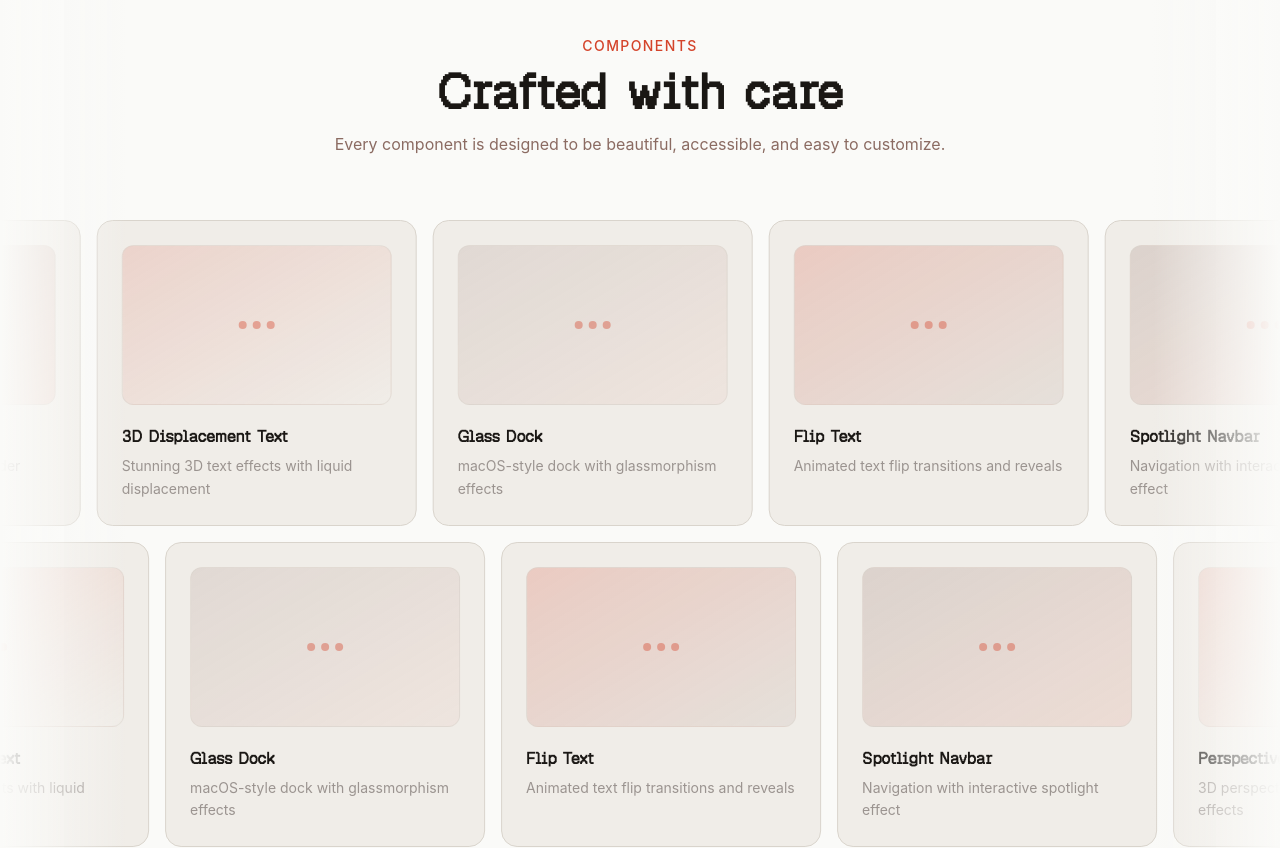
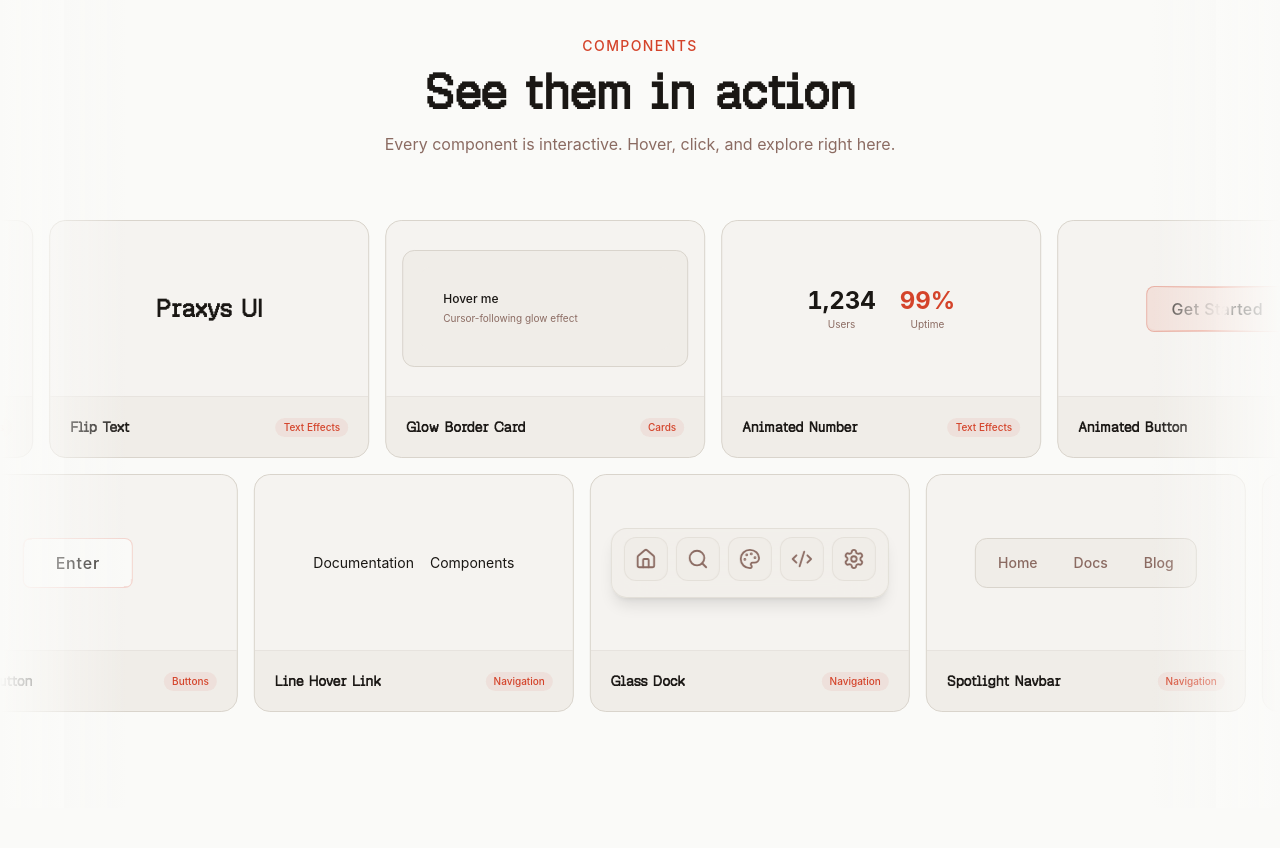
Before and after one commit to sushanttverma/Praxys-UI, a Next.js app: page / in a window 1280 px wide. Shown: the part 860-1708 px from the top of the page. Built offline with nearby package versions, Linux system fonts and the light colour scheme; a web font is replaced by a local one.

Commit message:
feat: redesign component showcase with live interactive demos instead of placeholder cards

```diff
--- a/app/components/ComponentShowcase.tsx
+++ b/app/components/ComponentShowcase.tsx
@@ -1,47 +1,147 @@
 "use client";
 
 import { motion } from "framer-motion";
+import Link from "next/link";
+import { ArrowUpRight } from "lucide-react";
 
-const showcaseCards = [
+// Inline mini-demos — lightweight versions rendered directly
+import AnimatedButton from "@/app/components/ui/animated-button";
+import FlipText from "@/app/components/ui/flip-text";
+import GlowBorderCard from "@/app/components/ui/glow-border-card";
+import AnimatedNumber from "@/app/components/ui/animated-number";
+import LineHoverLink from "@/app/components/ui/line-hover-link";
+import GlassDock from "@/app/components/ui/glass-dock";
+import SpotlightNavbar from "@/app/components/ui/spotlight-navbar";
+import CreepyButton from "@/app/components/ui/creepy-button";
+import { Home, Search, Palette, Code2, Settings } from "lucide-react";
+
+interface ShowcaseItem {
+  title: string;
+  slug: string;
+  category: string;
+  demo: React.ReactNode;
+}
+
+const showcaseItems: ShowcaseItem[] = [
   {
-    title: "Animated Hero",
-    description: "Eye-catching hero sections with smooth animations",
-    gradient: "from-ignite/20 to-blush/10",
+    title: "Animated Button",
+    slug: "animated-button",
+    category: "Buttons",
+    demo: (
+      <div className="flex items-center justify-center">
+        <AnimatedButton>Get Started</AnimatedButton>
+      </div>
+    ),
+  },
+  {
+    title: "Flip Text",
+    slug: "flip-text",
+    category: "Text Effects",
+    demo: (
+      <div className="flex items-center justify-center">
+        <FlipText
+          text="Praxys UI"
+          className="text-2xl font-bold text-chalk font-pixel"
+        />
+      </div>
+    ),
   },
   {
     title: "Glow Border Card",
-    description: "Cards with dynamic glowing border effects",
-    gradient: "from-blush/20 to-ignite/10",
+    slug: "glow-border-card",
+    category: "Cards",
+    demo: (
+      <GlowBorderCard className="!p-4">
+        <p className="text-xs font-medium text-chalk">Hover me</p>
+        <p className="mt-1 text-[10px] text-blush">
+          Cursor-following glow effect
+        </p>
+      </GlowBorderCard>
+    ),
   },
   {
-    title: "3D Displacement Text",
-    description: "Stunning 3D text effects with liquid displacement",
-    gradient: "from-ignite/15 to-transparent",
+    title: "Animated Number",
+    slug: "animated-number",
+    category: "Text Effects",
+    demo: (
+      <div className="flex items-center justify-center gap-6">
+        <div className="text-center">
+          <div className="text-2xl font-bold text-chalk">
+            <AnimatedNumber value={1234} />
+          </div>
+          <p className="text-[10px] text-blush">Users</p>
+        </div>
+        <div className="text-center">
+          <div className="text-2xl font-bold text-ignite">
+            <AnimatedNumber
+              value={99}
+              formatFn={(n) => `${Math.round(n)}%`}
+            />
+          </div>
+          <p className="text-[10px] text-blush">Uptime</p>
+        </div>
+      </div>
+    ),
+  },
+  {
+    title: "Line Hover Link",
+    slug: "line-hover-link",
+    category: "Navigation",
+    demo: (
+      <div className="flex flex-wrap items-center justify-center gap-4 text-sm">
+        <LineHoverLink href="#">Documentation</LineHoverLink>
+        <LineHoverLink href="#" lineColor="var(--color-blush)">
+          Components
+        </LineHoverLink>
+      </div>
+    ),
   },
   {
     title: "Glass Dock",
-    description: "macOS-style dock with glassmorphism effects",
-    gradient: "from-blush/15 to-ignite/5",
-  },
-  {
-    title: "Flip Text",
-    description: "Animated text flip transitions and reveals",
-    gradient: "from-ignite/20 to-blush/10",
+    slug: "glass-dock",
+    category: "Navigation",
+    demo: (
+      <div className="flex items-center justify-center">
+        <GlassDock
+          items={[
+            { icon: <Home className="h-full w-full" />, label: "Home" },
+            { icon: <Search className="h-full w-full" />, label: "Search" },
+            { icon: <Palette className="h-full w-full" />, label: "Design" },
+            { icon: <Code2 className="h-full w-full" />, label: "Code" },
+            {
+              icon: <Settings className="h-full w-full" />,
+              label: "Settings",
+            },
+          ]}
+        />
+      </div>
+    ),
   },
   {
     title: "Spotlight Navbar",
-    description: "Navigation with interactive spotlight effect",
-    gradient: "from-blush/20 to-ignite/10",
+    slug: "spotlight-navbar",
+    category: "Navigation",
+    demo: (
+      <div className="flex items-center justify-center">
+        <SpotlightNavbar
+          items={[
+            { label: "Home", href: "#" },
+            { label: "Docs", href: "#" },
+            { label: "Blog", href: "#" },
+          ]}
+        />
+      </div>
+    ),
   },
   {
-    title: "Perspective Grid",
-    description: "3D perspective grid layout with hover effects",
-    gradient: "from-ignite/15 to-transparent",
-  },
-  {
-    title: "Staggered Grid",
-    description: "Grid layout with staggered entrance animations",
-    gradient: "from-blush/15 to-ignite/5",
+    title: "Creepy Button",
+    slug: "creepy-button",
+    category: "Buttons",
+    demo: (
+      <div className="flex items-center justify-center">
+        <CreepyButton>Enter</CreepyButton>
+      </div>
+    ),
   },
 ];
 
@@ -65,7 +165,7 @@
           transition={{ delay: 0.1 }}
           className="font-pixel text-3xl font-bold text-chalk md:text-5xl"
         >
-          Crafted with care
+          See them in action
         </motion.h2>
         <motion.p
           initial={{ opacity: 0, y: 20 }}
@@ -74,17 +174,18 @@
           transition={{ delay: 0.2 }}
           className="mt-4 text-blush"
         >
-          Every component is designed to be beautiful, accessible, and easy to
-          customize.
+          Every component is interactive. Hover, click, and explore right here.
         </motion.p>
       </div>
 
       {/* Scrolling row 1 - left */}
       <div className="mb-4 flex overflow-hidden">
         <div className="animate-marquee flex gap-4">
-          {[...showcaseCards, ...showcaseCards].map((card, i) => (
-            <ShowcaseCard key={`row1-${i}`} card={card} />
-          ))}
+          {[...showcaseItems.slice(0, 4), ...showcaseItems.slice(0, 4)].map(
+            (item, i) => (
+              <ShowcaseCard key={`row1-${i}`} item={item} index={i} />
+            )
+          )}
         </div>
       </div>
 
@@ -94,9 +195,9 @@
           className="animate-marquee flex gap-4"
           style={{ animationDirection: "reverse", animationDuration: "35s" }}
         >
-          {[...showcaseCards.slice(4), ...showcaseCards.slice(0, 4), ...showcaseCards.slice(4), ...showcaseCards.slice(0, 4)].map(
-            (card, i) => (
-              <ShowcaseCard key={`row2-${i}`} card={card} />
+          {[...showcaseItems.slice(4), ...showcaseItems.slice(4)].map(
+            (item, i) => (
+              <ShowcaseCard key={`row2-${i}`} item={item} index={i} />
             )
           )}
         </div>
@@ -109,31 +210,48 @@
   );
 }
 
-function ShowcaseCard({ card }: { card: (typeof showcaseCards)[number] }) {
+function ShowcaseCard({
+  item,
+  index,
+}: {
+  item: ShowcaseItem;
+  index: number;
+}) {
   return (
-    <div className="card-glow group w-[320px] shrink-0 cursor-pointer rounded-2xl border border-border bg-obsidian p-6 transition-all hover:border-border-light">
-      {/* Preview area */}
-      <div
-        className={`mb-5 flex h-40 items-center justify-center rounded-xl bg-gradient-to-br ${card.gradient} border border-border/50`}
-      >
-        <div className="flex gap-1.5">
-          {[...Array(3)].map((_, i) => (
-            <div
-              key={i}
-              className="h-2 w-2 rounded-full bg-ignite/40 transition-all group-hover:bg-ignite/70"
-              style={{ animationDelay: `${i * 0.1}s` }}
-            />
-          ))}
+    <Link
+      href={`/docs/${item.slug}`}
+      className="card-glow group w-[320px] shrink-0 cursor-pointer rounded-2xl border border-border bg-obsidian transition-all hover:border-border-light block"
+    >
+      {/* Live demo area */}
+      <div className="relative h-44 overflow-hidden rounded-t-2xl border-b border-border/50 bg-void/50 p-4 flex items-center justify-center">
+        {/* Prevent click propagation on interactive elements */}
+        <div
+          className="w-full"
+          onClick={(e) => e.preventDefault()}
+          onMouseDown={(e) => e.stopPropagation()}
+        >
+          {item.demo}
+        </div>
+
+        {/* Hover overlay with arrow */}
+        <div className="absolute inset-0 flex items-center justify-center bg-void/0 opacity-0 transition-all duration-300 group-hover:bg-void/40 group-hover:opacity-100">
+          <div className="flex h-10 w-10 items-center justify-center rounded-full border border-ignite/30 bg-obsidian/90 text-ignite">
+            <ArrowUpRight className="h-4 w-4" />
+          </div>
         </div>
       </div>
 
       {/* Card content */}
-      <h3 className="font-pixel text-base font-semibold text-chalk transition-colors group-hover:text-ignite">
-        {card.title}
-      </h3>
-      <p className="mt-1.5 text-sm leading-relaxed text-text-faint">
-        {card.description}
-      </p>
-    </div>
+      <div className="p-5">
+        <div className="flex items-center justify-between">
+          <h3 className="font-pixel text-sm font-semibold text-chalk transition-colors group-hover:text-ignite">
+            {item.title}
+          </h3>
+          <span className="rounded-full bg-ignite-dim px-2 py-0.5 text-[10px] font-medium text-ignite">
+            {item.category}
+          </span>
+        </div>
+      </div>
+    </Link>
   );
 }
```
